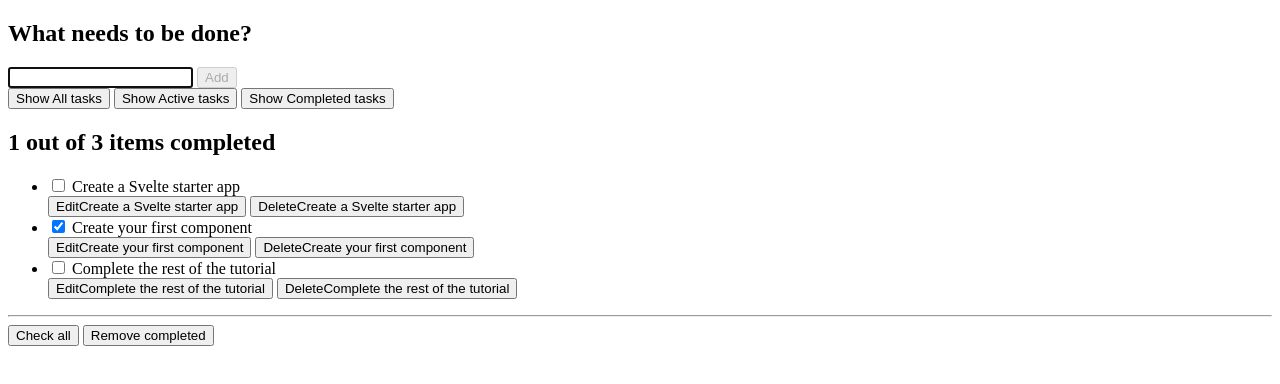
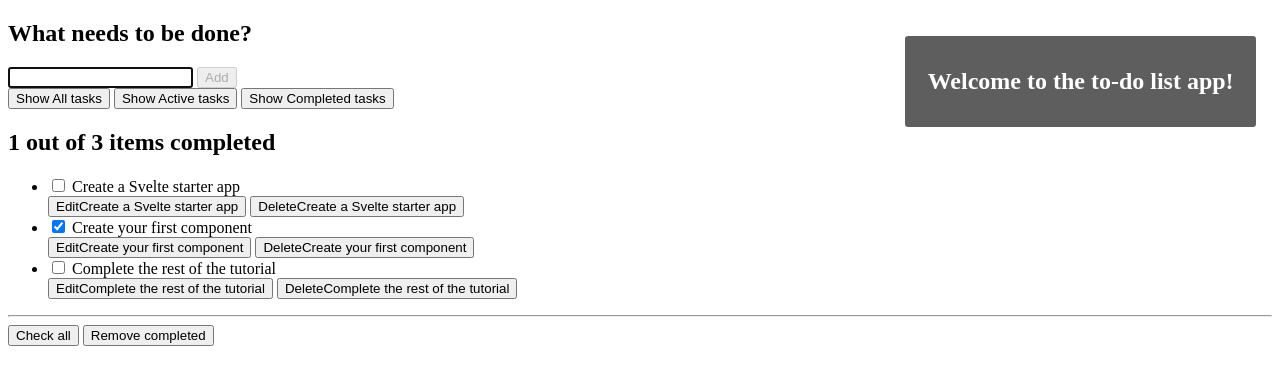
Before and after one commit to manuelpirez/TodoList, a SvelteKit app: page / in a window 1280 px wide. Shown: the top 384 px of the page. Built offline with nearby package versions, Linux system fonts and the light colour scheme.

Commit message:
Session4: Created a store, attached it to a component and made it available globally

```diff
--- a/src/routes/+page.svelte
+++ b/src/routes/+page.svelte
@@ -1,5 +1,7 @@
 <script>
 	import Todos from './components/Todos.svelte';
+    import Alert from './components/Alert.svelte'
+
 	let todos = [
 		{ id: 1, name: 'Create a Svelte starter app', completed: false },
 		{ id: 2, name: 'Create your first component', completed: true },
@@ -7,5 +9,6 @@
 	];
 </script>
 
+<Alert />
 <!-- Here, we send the variable todos as a prop, {todos} is shorthand for todos={todos}. We all like writing less code -->
 <Todos {todos} />
--- /dev/null
+++ b/src/routes/components/Alert.svelte
@@ -0,0 +1,61 @@
+<script>
+    import {alert} from '../../store/stores';
+    // import {onDestroy} from "svelte";
+
+    // let alertContent = ''
+    // we call the method alert.subscribe(), passing it a callback function as a parameter.
+    // Whenever the value of the store changes, the callback function will be called with the new value as its parameter.
+    // In the callback function we just assign the value we receive to the local variable, which will trigger the update of the component's DOM.
+    // const unsubscribe = alert.subscribe((value) => alertContent = value);
+
+    // onDestroy() lifecycle function, which lets us execute a callback after the component has been unmounted.
+    // onDestroy(unsubscribe)
+</script>
+
+<!--{#if alertContent}-->
+<!--    <div on:click={()=>alertContent=''}>-->
+<!--        <p>{alertContent}</p>-->
+<!--    </div>-->
+<!--{/if}-->
+
+<!--Svelte provides the reactive $store syntax, also known as auto-subscription.
+You just prefix the store with the $ sign and Svelte will generate the code
+to make it reactive automatically.
+Our previous code block can be replaced with this:-->
+{#if $alert}
+    <div on:click={() => $alert = ''}>
+        <p>{ $alert }</p>
+    </div>
+{/if}
+
+<style>
+    div {
+        position: fixed;
+        cursor: pointer;
+        margin-right: 1.5rem;
+        margin-left: 1.5rem;
+        margin-top: 1rem;
+        right: 0;
+        display: flex;
+        align-items: center;
+        border-radius: 0.2rem;
+        background-color: #565656;
+        color: #fff;
+        font-weight: 700;
+        padding: 0.5rem 1.4rem;
+        font-size: 1.5rem;
+        z-index: 100;
+        opacity: 95%;
+    }
+
+    div p {
+        color: #fff;
+    }
+
+    div svg {
+        height: 1.6rem;
+        fill: currentcolor;
+        width: 1.4rem;
+        margin-right: 0.5rem;
+    }
+</style>
--- /dev/null
+++ b/src/store/stores.js
@@ -0,0 +1,6 @@
+// We import the writable() function from svelte/store
+import { writable } from 'svelte/store'
+
+
+// Use writable to create a new store called alert with an initial value of "Welcome to the to-do list app!". We then export the store.
+export const alert = writable('Welcome to the to-do list app!')
```
